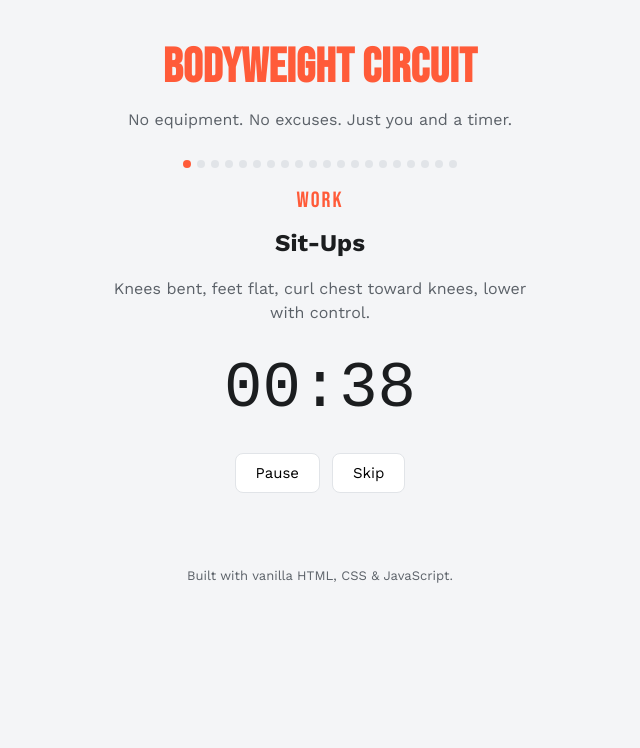
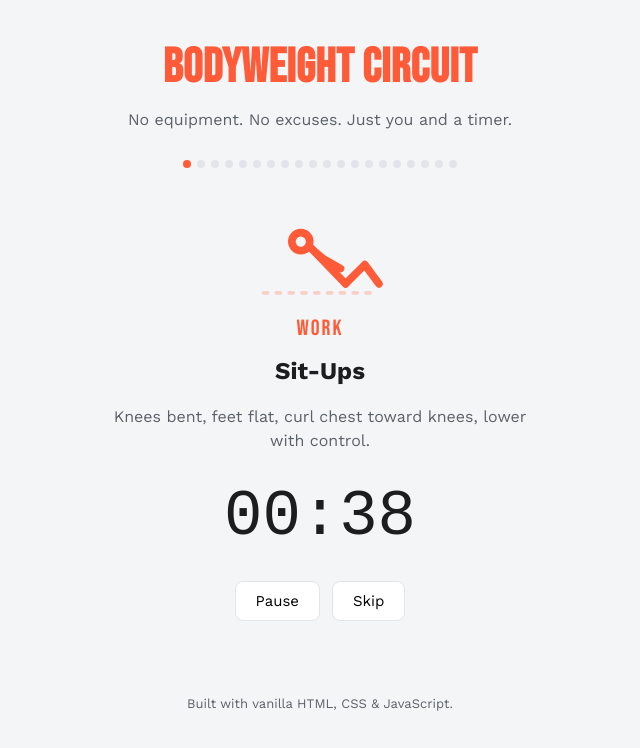
Before and after one commit to Aayut1111/bodyweight-circuit, a plain HTML site: page index.html in a window 1280 px wide. Both pictures are taken after a click on the button "Start Workout". Shown: the whole page, without its empty margins (320-960 px from the left). Drawn offline with nearby package versions, Linux system fonts and the light colour scheme.

Commit message:
added icons and images to exercises

```diff
--- a/css/style.css
+++ b/css/style.css
@@ -110,6 +110,16 @@ body {
 .progress-dots .dot.done { background: var(--color-rest); }
 .progress-dots .dot.current { background: var(--color-work); }
 
+.exercise-icon {
+  width: 128px;
+  height: 128px;
+  margin: 0 auto;
+  color: var(--color-work);
+  transition: color 0.2s ease;
+}
+.exercise-icon.rest { color: var(--color-rest); }
+.exercise-icon svg { width: 100%; height: 100%; display: block; }
+
 .phase-label {
   font-family: var(--font-display);
   font-size: 22px;
@@ -144,7 +154,17 @@ body {
 #summary-list li {
   padding: 10px 12px;
   border-bottom: 1px solid var(--color-border);
+  display: flex;
+  align-items: center;
+  gap: 12px;
 }
+.summary-icon {
+  width: 28px;
+  height: 28px;
+  flex-shrink: 0;
+  color: var(--color-work);
+}
+.summary-icon svg { width: 100%; height: 100%; display: block; }
 
 #start-btn:active, #restart-btn:active,
 .timer-controls button:active {
--- a/index.html
+++ b/index.html
@@ -49,6 +49,7 @@
 
     <section id="workout-view" class="view" hidden>
       <div class="progress-dots" id="progress-dots"></div>
+      <div class="exercise-icon" id="exercise-icon"></div>
       <p class="phase-label" id="phase-label">WORK</p>
       <p class="exercise-name" id="exercise-name">—</p>
       <p class="exercise-instructions" id="exercise-instructions">—</p>
@@ -72,6 +73,7 @@
   </footer>
 
   <script src="js/exercises.js"></script>
+  <script src="js/icons.js"></script>
   <script src="js/timer.js"></script>
   <script src="js/app.js"></script>
 </body>
--- a/js/app.js
+++ b/js/app.js
@@ -4,6 +4,7 @@ const summaryView = document.getElementById("summary-view");
 
 const setupForm = document.getElementById("setup-form");
 const phaseLabel = document.getElementById("phase-label");
+const exerciseIcon = document.getElementById("exercise-icon");
 const exerciseName = document.getElementById("exercise-name");
 const exerciseInstructions = document.getElementById("exercise-instructions");
 const timerDisplay = document.getElementById("timer-display");
@@ -88,6 +89,8 @@ function startTimer() {
       const exercise = currentCircuit[index];
       phaseLabel.textContent = phase === "work" ? "WORK" : "REST";
       phaseLabel.classList.toggle("rest", phase === "rest");
+      exerciseIcon.innerHTML = EXERCISE_ICONS[exercise.id] || EXERCISE_ICONS.default;
+      exerciseIcon.classList.toggle("rest", phase === "rest");
       exerciseName.textContent = exercise.name;
       exerciseInstructions.textContent = phase === "work"
         ? exercise.instructions
@@ -117,12 +120,23 @@ const summaryList = document.getElementById("summary-list");
 const restartBtn = document.getElementById("restart-btn");
 
 function finishWorkout() {
-  const uniqueNames = [...new Set(currentCircuit.map(ex => ex.name))];
+  const seen = new Set();
+  const uniqueExercises = currentCircuit.filter(ex => {
+    if (seen.has(ex.id)) return false;
+    seen.add(ex.id);
+    return true;
+  });
   summaryStats.textContent = `${currentCircuit.length} exercises completed.`;
   summaryList.innerHTML = "";
-  uniqueNames.forEach(name => {
+  uniqueExercises.forEach(ex => {
     const li = document.createElement("li");
-    li.textContent = name;
+    const icon = document.createElement("span");
+    icon.className = "summary-icon";
+    icon.innerHTML = EXERCISE_ICONS[ex.id] || EXERCISE_ICONS.default;
+    const label = document.createElement("span");
+    label.textContent = ex.name;
+    li.appendChild(icon);
+    li.appendChild(label);
     summaryList.appendChild(li);
   });
   recordCompletion();
--- /dev/null
+++ b/js/icons.js
@@ -0,0 +1,239 @@
+// Simple line-art icons, one per exercise id, keyed to EXERCISES in exercises.js.
+// Each is a self-contained SVG string (viewBox 0 0 100 100) using currentColor,
+// so it inherits whatever CSS color is applied to its container.
+const ICON_WRAP_OPEN = `<svg viewBox="0 0 100 100" xmlns="http://www.w3.org/2000/svg"><g fill="none" stroke="currentColor" stroke-width="6" stroke-linecap="round" stroke-linejoin="round">`;
+const ICON_WRAP_CLOSE = `</g></svg>`;
+const floor = (y, x1 = 6, x2 = 96) => `<line x1="${x1}" y1="${y}" x2="${x2}" y2="${y}" stroke-width="3" opacity="0.25" stroke-dasharray="3 7"/>`;
+
+const EXERCISE_ICONS = {
+  pushup: `${ICON_WRAP_OPEN}
+    <circle cx="15" cy="55" r="7"/>
+    <line x1="22" y1="58" x2="62" y2="64"/>
+    <polyline points="22,58 24,70 22,84"/>
+    <polyline points="62,64 78,68 92,74"/>
+    ${floor(88)}
+  ${ICON_WRAP_CLOSE}`,
+
+  "knee-pushup": `${ICON_WRAP_OPEN}
+    <circle cx="15" cy="52" r="7"/>
+    <line x1="22" y1="55" x2="48" y2="60"/>
+    <polyline points="22,55 24,68 22,84"/>
+    <polyline points="48,60 60,84 72,78"/>
+    ${floor(88)}
+  ${ICON_WRAP_CLOSE}`,
+
+  "pike-pushup": `${ICON_WRAP_OPEN}
+    <circle cx="32" cy="58" r="7"/>
+    <line x1="25" y1="85" x2="50" y2="22"/>
+    <line x1="50" y1="22" x2="80" y2="85"/>
+    ${floor(90, 12, 90)}
+  ${ICON_WRAP_CLOSE}`,
+
+  "tricep-dip": `${ICON_WRAP_OPEN}
+    <line x1="15" y1="55" x2="42" y2="55"/>
+    <line x1="42" y1="55" x2="42" y2="78"/>
+    <circle cx="65" cy="26" r="7"/>
+    <line x1="65" y1="33" x2="56" y2="58"/>
+    <polyline points="65,35 50,48 35,55"/>
+    <polyline points="56,58 78,68 92,74"/>
+    ${floor(88)}
+  ${ICON_WRAP_CLOSE}`,
+
+  "arm-circle": `${ICON_WRAP_OPEN}
+    <circle cx="50" cy="20" r="7"/>
+    <line x1="50" y1="27" x2="50" y2="55"/>
+    <line x1="50" y1="30" x2="15" y2="35"/>
+    <line x1="50" y1="30" x2="85" y2="35"/>
+    <circle cx="15" cy="35" r="6" stroke-width="2.5"/>
+    <circle cx="85" cy="35" r="6" stroke-width="2.5"/>
+    <polyline points="50,55 42,73 40,92"/>
+    <polyline points="50,55 58,73 60,92"/>
+    ${floor(94)}
+  ${ICON_WRAP_CLOSE}`,
+
+  "plank-shoulder-tap": `${ICON_WRAP_OPEN}
+    <circle cx="15" cy="50" r="7"/>
+    <line x1="22" y1="53" x2="62" y2="60"/>
+    <polyline points="22,53 24,60 22,84"/>
+    <polyline points="22,53 30,45 45,38"/>
+    <line x1="62" y1="60" x2="92" y2="70"/>
+    ${floor(88)}
+  ${ICON_WRAP_CLOSE}`,
+
+  squat: `${ICON_WRAP_OPEN}
+    <circle cx="50" cy="21" r="7"/>
+    <line x1="50" y1="30" x2="50" y2="65"/>
+    <polyline points="50,42 30,42 15,48"/>
+    <polyline points="50,42 70,42 85,48"/>
+    <polyline points="50,65 30,72 28,90"/>
+    <polyline points="50,65 70,72 72,90"/>
+    ${floor(94)}
+  ${ICON_WRAP_CLOSE}`,
+
+  "jump-squat": `${ICON_WRAP_OPEN}
+    <circle cx="50" cy="19" r="7"/>
+    <line x1="50" y1="28" x2="50" y2="52"/>
+    <polyline points="50,30 35,25 25,10"/>
+    <polyline points="50,30 65,25 75,10"/>
+    <polyline points="50,52 38,60 35,75"/>
+    <polyline points="50,52 62,60 65,75"/>
+    ${floor(90)}
+  ${ICON_WRAP_CLOSE}`,
+
+  lunge: `${ICON_WRAP_OPEN}
+    <circle cx="50" cy="19" r="7"/>
+    <line x1="50" y1="28" x2="50" y2="55"/>
+    <polyline points="50,32 38,40 33,55"/>
+    <polyline points="50,34 62,42 67,58"/>
+    <polyline points="50,55 32,70 28,90"/>
+    <polyline points="50,55 68,74 74,88"/>
+    ${floor(94)}
+  ${ICON_WRAP_CLOSE}`,
+
+  "glute-bridge": `${ICON_WRAP_OPEN}
+    <circle cx="15" cy="55" r="7"/>
+    <line x1="23" y1="58" x2="50" y2="42"/>
+    <polyline points="50,42 62,60 76,58"/>
+    <line x1="18" y1="60" x2="12" y2="62"/>
+    ${floor(63)}
+  ${ICON_WRAP_CLOSE}`,
+
+  "calf-raise": `${ICON_WRAP_OPEN}
+    <circle cx="50" cy="20" r="7"/>
+    <line x1="50" y1="28" x2="50" y2="55"/>
+    <polyline points="50,42 38,42 35,56"/>
+    <polyline points="50,42 62,42 65,56"/>
+    <polyline points="50,55 44,73 42,90"/>
+    <polyline points="50,55 56,73 58,90"/>
+    <line x1="44" y1="14" x2="44" y2="4" stroke-width="3" opacity="0.4"/>
+    <line x1="56" y1="14" x2="56" y2="4" stroke-width="3" opacity="0.4"/>
+    ${floor(94)}
+  ${ICON_WRAP_CLOSE}`,
+
+  "wall-sit": `${ICON_WRAP_OPEN}
+    <line x1="15" y1="8" x2="15" y2="95" stroke-width="4"/>
+    <circle cx="38" cy="30" r="7"/>
+    <line x1="38" y1="37" x2="38" y2="58"/>
+    <polyline points="38,50 32,50 28,65"/>
+    <line x1="38" y1="58" x2="63" y2="58"/>
+    <line x1="63" y1="58" x2="63" y2="90"/>
+    ${floor(94)}
+  ${ICON_WRAP_CLOSE}`,
+
+  plank: `${ICON_WRAP_OPEN}
+    <circle cx="15" cy="50" r="7"/>
+    <line x1="22" y1="53" x2="62" y2="58"/>
+    <polyline points="24,58 20,82"/>
+    <line x1="62" y1="58" x2="92" y2="66"/>
+    ${floor(88)}
+  ${ICON_WRAP_CLOSE}`,
+
+  situp: `${ICON_WRAP_OPEN}
+    <circle cx="35" cy="45" r="7"/>
+    <line x1="42" y1="49" x2="70" y2="78"/>
+    <polyline points="70,78 85,63 96,78"/>
+    <polyline points="45,52 52,58 66,66"/>
+    ${floor(85)}
+  ${ICON_WRAP_CLOSE}`,
+
+  "bicycle-crunch": `${ICON_WRAP_OPEN}
+    <circle cx="75" cy="45" r="7"/>
+    <line x1="66" y1="50" x2="42" y2="58"/>
+    <polyline points="42,58 20,52 4,46"/>
+    <polyline points="42,58 48,38 58,26"/>
+    <polyline points="66,50 58,44 50,40"/>
+    ${floor(68)}
+  ${ICON_WRAP_CLOSE}`,
+
+  "leg-raise": `${ICON_WRAP_OPEN}
+    <circle cx="18" cy="60" r="7"/>
+    <line x1="26" y1="62" x2="45" y2="62"/>
+    <polyline points="45,62 45,36 45,10"/>
+    <line x1="24" y1="63" x2="18" y2="66"/>
+    ${floor(65)}
+  ${ICON_WRAP_CLOSE}`,
+
+  superman: `${ICON_WRAP_OPEN}
+    <circle cx="19" cy="38" r="7"/>
+    <line x1="26" y1="41" x2="50" y2="55"/>
+    <polyline points="26,41 14,33 4,26"/>
+    <polyline points="50,55 70,48 88,40"/>
+    ${floor(60, 6, 96)}
+  ${ICON_WRAP_CLOSE}`,
+
+  "side-plank": `${ICON_WRAP_OPEN}
+    <circle cx="74" cy="29" r="7"/>
+    <line x1="68" y1="34" x2="40" y2="58"/>
+    <line x1="40" y1="58" x2="15" y2="80"/>
+    <polyline points="68,34 62,50 58,62"/>
+    <line x1="64" y1="36" x2="76" y2="10"/>
+    ${floor(82)}
+  ${ICON_WRAP_CLOSE}`,
+
+  "jumping-jack": `${ICON_WRAP_OPEN}
+    <circle cx="50" cy="16" r="7"/>
+    <line x1="50" y1="25" x2="50" y2="50"/>
+    <polyline points="50,25 35,15 20,5"/>
+    <polyline points="50,25 65,15 80,5"/>
+    <polyline points="50,50 35,70 25,88"/>
+    <polyline points="50,50 65,70 75,88"/>
+    ${floor(92)}
+  ${ICON_WRAP_CLOSE}`,
+
+  burpee: `${ICON_WRAP_OPEN}
+    <circle cx="50" cy="16" r="7"/>
+    <line x1="50" y1="25" x2="50" y2="48"/>
+    <polyline points="50,25 35,15 25,3"/>
+    <polyline points="50,25 65,15 75,3"/>
+    <polyline points="50,48 38,60 32,80"/>
+    <polyline points="50,48 62,60 68,80"/>
+    ${floor(92)}
+  ${ICON_WRAP_CLOSE}`,
+
+  "mountain-climber": `${ICON_WRAP_OPEN}
+    <circle cx="15" cy="48" r="7"/>
+    <line x1="22" y1="51" x2="60" y2="56"/>
+    <polyline points="24,58 20,84"/>
+    <polyline points="60,56 78,60 94,66"/>
+    <polyline points="60,56 42,46 48,60"/>
+    ${floor(88)}
+  ${ICON_WRAP_CLOSE}`,
+
+  "high-knees": `${ICON_WRAP_OPEN}
+    <circle cx="50" cy="16" r="7"/>
+    <line x1="50" y1="25" x2="50" y2="52"/>
+    <polyline points="50,30 35,32 26,22"/>
+    <polyline points="50,32 63,45 72,56"/>
+    <polyline points="50,52 46,44 50,58"/>
+    <polyline points="50,52 58,72 60,90"/>
+    ${floor(94)}
+  ${ICON_WRAP_CLOSE}`,
+
+  "bear-crawl": `${ICON_WRAP_OPEN}
+    <circle cx="15" cy="42" r="7"/>
+    <line x1="22" y1="45" x2="55" y2="50"/>
+    <polyline points="24,55 20,78"/>
+    <polyline points="55,50 68,60 80,68"/>
+    ${floor(88)}
+  ${ICON_WRAP_CLOSE}`,
+
+  "star-jump": `${ICON_WRAP_OPEN}
+    <circle cx="50" cy="13" r="7"/>
+    <line x1="50" y1="22" x2="50" y2="48"/>
+    <polyline points="50,22 28,12 10,2"/>
+    <polyline points="50,22 72,12 90,2"/>
+    <polyline points="50,48 25,66 12,86"/>
+    <polyline points="50,48 75,66 88,86"/>
+    ${floor(92)}
+  ${ICON_WRAP_CLOSE}`,
+
+  default: `${ICON_WRAP_OPEN}
+    <circle cx="50" cy="20" r="7"/>
+    <line x1="50" y1="28" x2="50" y2="55"/>
+    <polyline points="50,32 38,42 35,58"/>
+    <polyline points="50,32 62,42 65,58"/>
+    <polyline points="50,55 42,73 40,92"/>
+    <polyline points="50,55 58,73 60,92"/>
+    ${floor(94)}
+  ${ICON_WRAP_CLOSE}`
+};
```
Also changed, not shown: Claude outputs/full.html (added, +215 -0 lines).
